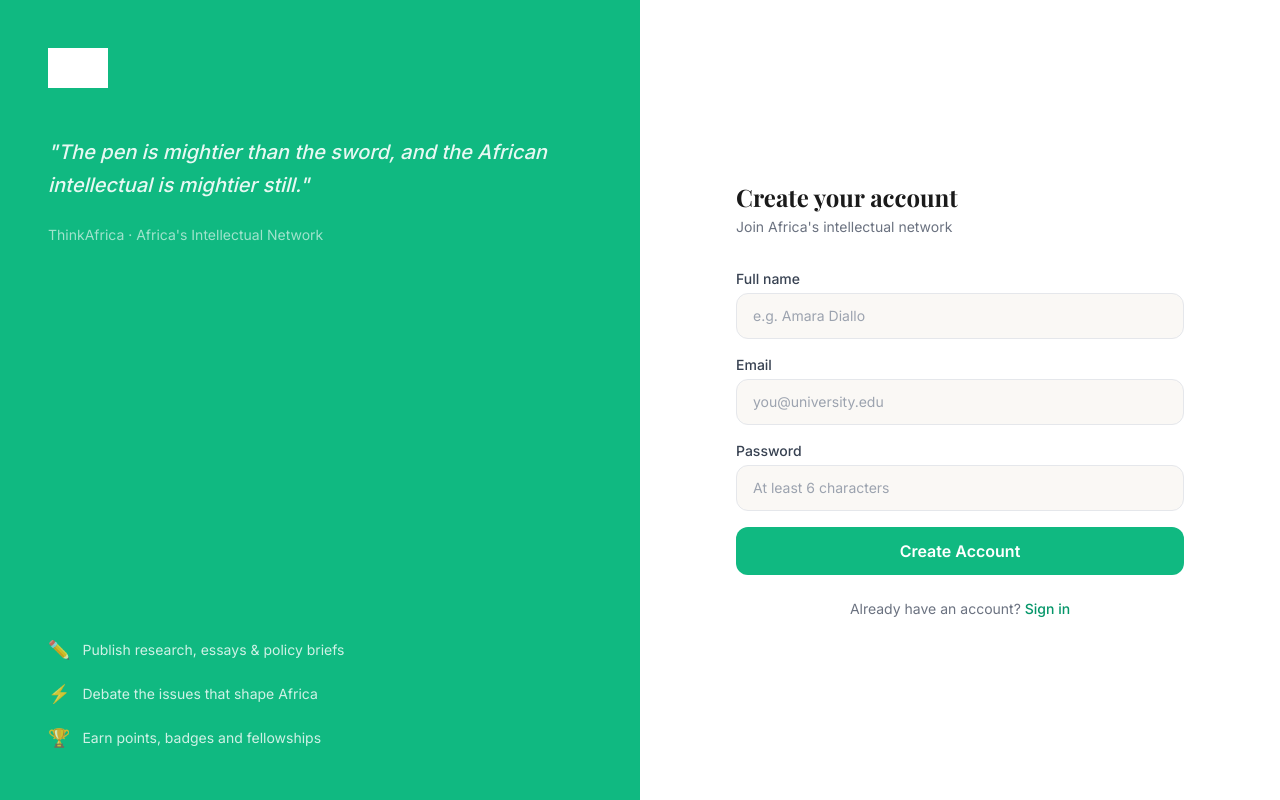
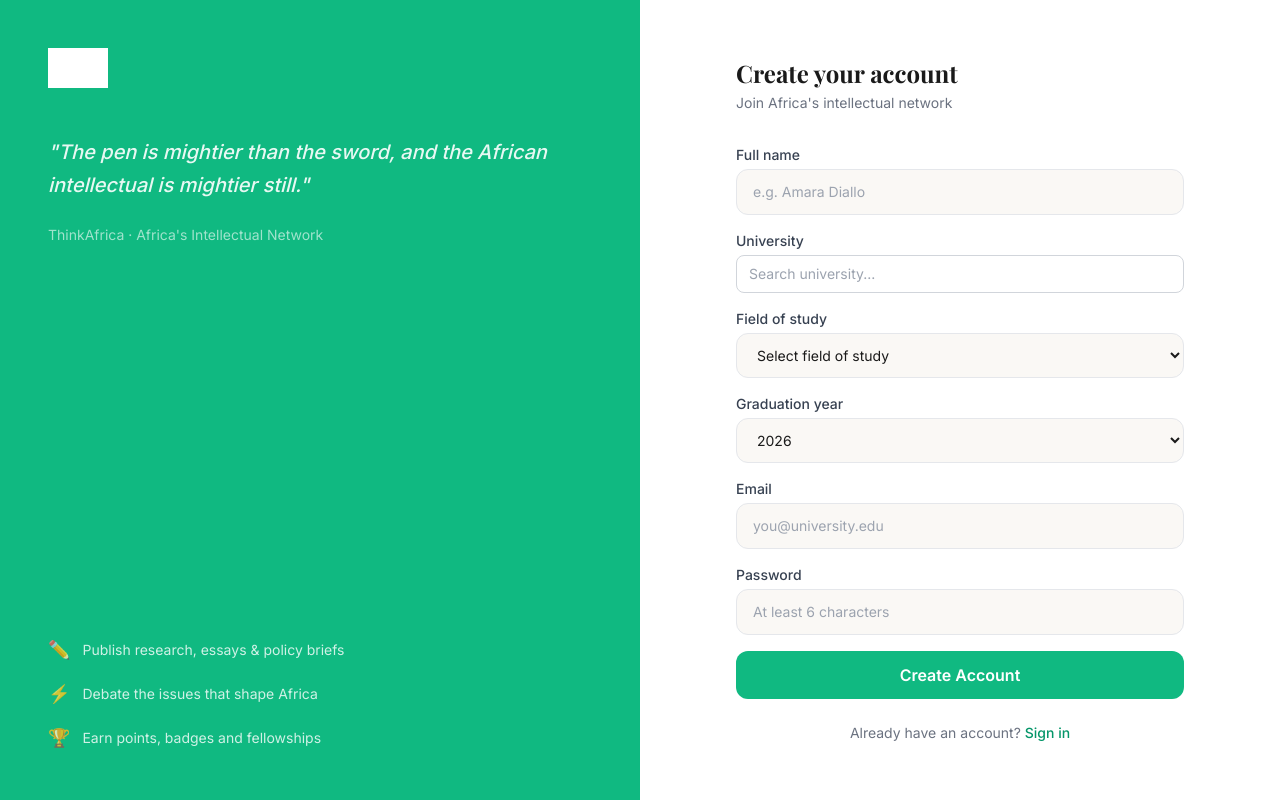
Before and after one commit to gratitude234/ThinkAfrica, a Next.js app: page /signup in a window 1280 px wide. Built offline with nearby package versions, Linux system fonts and the light colour scheme; a web font is replaced by a local one.

Commit message:
feat(onboarding): collect university and field of study during signup

```diff
--- a/app/(auth)/signup/page.tsx
+++ b/app/(auth)/signup/page.tsx
@@ -5,6 +5,7 @@ import { useRouter } from "next/navigation";
 import Link from "next/link";
 import { createClient } from "@/lib/supabase/client";
 import { isUniversityEmail } from "@/lib/universityDomains";
+import UniversitySelect from "@/components/ui/UniversitySelect";
 
 const INPUT_STYLES =
   "w-full rounded-xl border border-gray-200 bg-canvas px-4 py-3 text-sm focus:outline-none focus:ring-2 focus:ring-emerald-500";
@@ -15,17 +16,49 @@ const BRAND_ITEMS = [
   { icon: "🏆", text: "Earn points, badges and fellowships" },
 ];
 
+const FIELD_OF_STUDY_OPTIONS = [
+  "Law & Justice",
+  "Economics",
+  "Technology",
+  "Public Health",
+  "Politics & Governance",
+  "Environment & Climate",
+  "Education Policy",
+  "African Culture",
+  "Philosophy",
+  "Gender Studies",
+  "Business & Finance",
+  "International Relations",
+  "Computer Science",
+  "Medicine",
+  "Agriculture",
+  "Literature & Writing",
+  "History",
+  "Human Rights",
+  "Social Justice",
+  "Engineering",
+];
+
 export default function SignupPage() {
   const router = useRouter();
   const [loading, setLoading] = useState(false);
   const [error, setError] = useState<string | null>(null);
   const [form, setForm] = useState({
     fullName: "",
+    university: "",
+    fieldOfStudy: "",
+    graduationYear: String(new Date().getFullYear()),
     email: "",
     password: "",
   });
 
-  const handleChange = (event: React.ChangeEvent<HTMLInputElement>) => {
+  const graduationYears = Array.from({ length: 6 }, (_, index) =>
+    String(new Date().getFullYear() + index)
+  );
+
+  const handleChange = (
+    event: React.ChangeEvent<HTMLInputElement | HTMLSelectElement>
+  ) => {
     setForm((prev) => ({ ...prev, [event.target.name]: event.target.value }));
   };
 
@@ -34,6 +67,12 @@ export default function SignupPage() {
     setLoading(true);
     setError(null);
 
+    if (!form.university.trim() || !form.fieldOfStudy) {
+      setError("Please select your university and field of study.");
+      setLoading(false);
+      return;
+    }
+
     const supabase = createClient();
     const { error: signUpError } = await supabase.auth.signUp({
       email: form.email,
@@ -41,6 +80,9 @@ export default function SignupPage() {
       options: {
         data: {
           full_name: form.fullName,
+          university: form.university,
+          field_of_study: form.fieldOfStudy,
+          graduation_year: parseInt(form.graduationYear, 10),
         },
       },
     });
@@ -51,7 +93,7 @@ export default function SignupPage() {
       return;
     }
 
-    router.push("/");
+    router.push("/onboarding");
     router.refresh();
   };
 
@@ -121,6 +163,57 @@ export default function SignupPage() {
 
             <div>
               <label className="mb-1 block text-sm font-medium text-gray-700">
+                University
+              </label>
+              <UniversitySelect
+                value={form.university}
+                onChange={(value) =>
+                  setForm((prev) => ({ ...prev, university: value }))
+                }
+              />
+            </div>
+
+            <div>
+              <label className="mb-1 block text-sm font-medium text-gray-700">
+                Field of study
+              </label>
+              <select
+                name="fieldOfStudy"
+                value={form.fieldOfStudy}
+                onChange={handleChange}
+                required
+                className={INPUT_STYLES}
+              >
+                <option value="">Select field of study</option>
+                {FIELD_OF_STUDY_OPTIONS.map((field) => (
+                  <option key={field} value={field}>
+                    {field}
+                  </option>
+                ))}
+              </select>
+            </div>
+
+            <div>
+              <label className="mb-1 block text-sm font-medium text-gray-700">
+                Graduation year
+              </label>
+              <select
+                name="graduationYear"
+                value={form.graduationYear}
+                onChange={handleChange}
+                required
+                className={INPUT_STYLES}
+              >
+                {graduationYears.map((year) => (
+                  <option key={year} value={year}>
+                    {year}
+                  </option>
+                ))}
+              </select>
+            </div>
+
+            <div>
+              <label className="mb-1 block text-sm font-medium text-gray-700">
                 Email
               </label>
               <input
```
